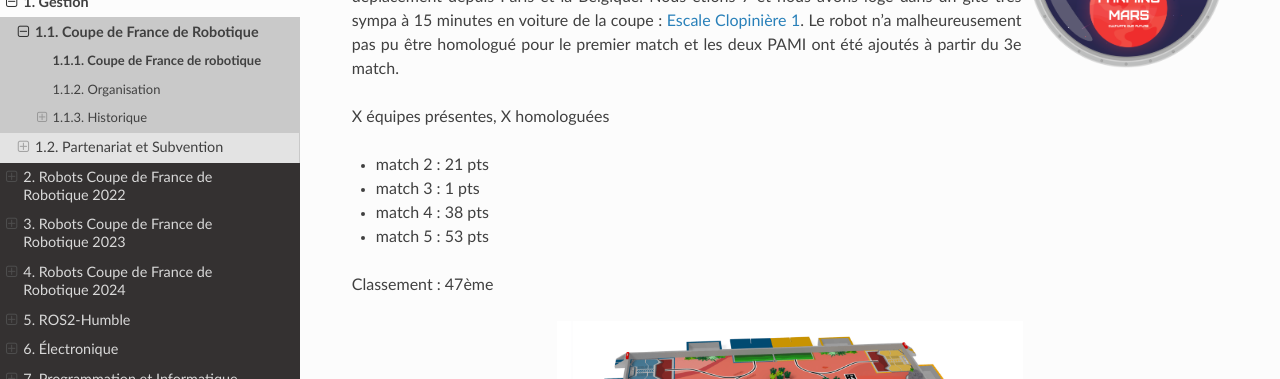
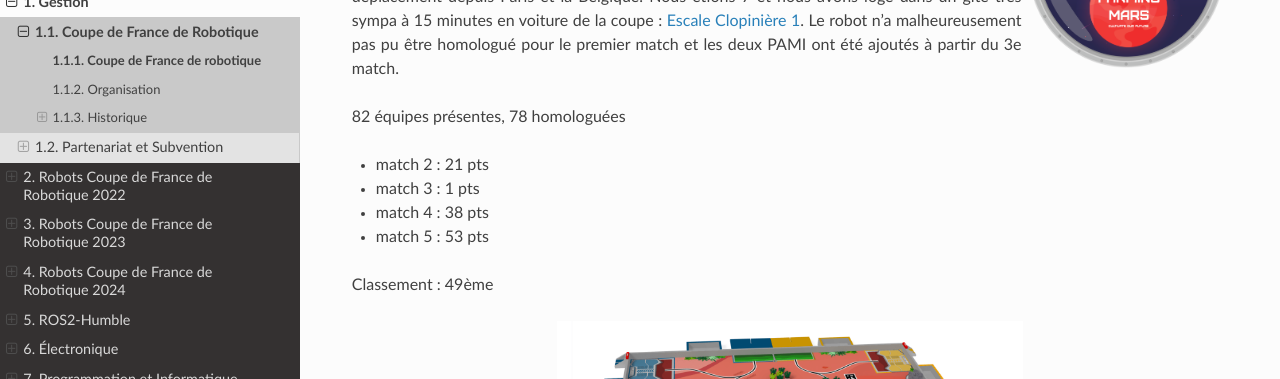
Before and after one commit to CRUBS/Documentation, a Sphinx documentation site: the page built from docs/source/Gestion/CDFR.rst, in a window 1280 px wide and 900 px high, scrolled down 1450 px. Shown: the part 151-530 px from the top of the window. Built offline with Sphinx 7.4.7 and the Read the Docs theme 2.0.0, drawn with Linux system fonts in a browser that asks for light colours; pages that are not in the unit, such as notebooks, are missing from menus.

Commit message:
Update CDFR.rst

```diff
--- a/docs/source/Gestion/CDFR.rst
+++ b/docs/source/Gestion/CDFR.rst
@@ -68,14 +68,14 @@ Objectifs : Fiabiliser les réalisations et aller plus loins
 
 Les 4e années encore présentes à Lorient se sont rendues à la compétition, les 5A ont fait le déplacement depuis Paris et la Belgique. Nous étions 7 et nous avons logé dans un gîte très sympa à 15 minutes en voiture de la coupe : `Escale Clopinière 1 <http://escale.clopiniere.free.fr/>`_. Le robot n'a malheureusement pas pu être homologué pour le premier match et les deux PAMI ont été ajoutés à partir du 3e match.
 
-X équipes présentes, X homologuées
+82 équipes présentes, 78 homologuées
 
 * match 2 : 21 pts
 * match 3 : 1 pts
 * match 4 : 38 pts
 * match 5 : 53 pts
 
-Classement : 47ème
+Classement : 49ème
 
 
 .. image:: images/cdfr/table_2024.png
```
